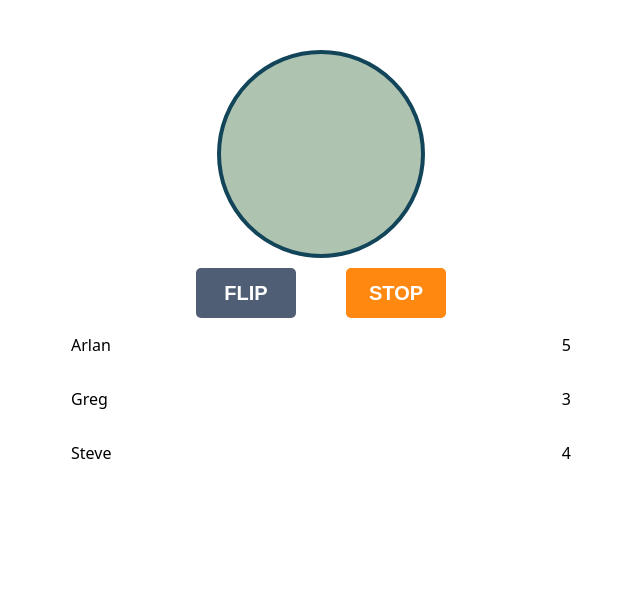
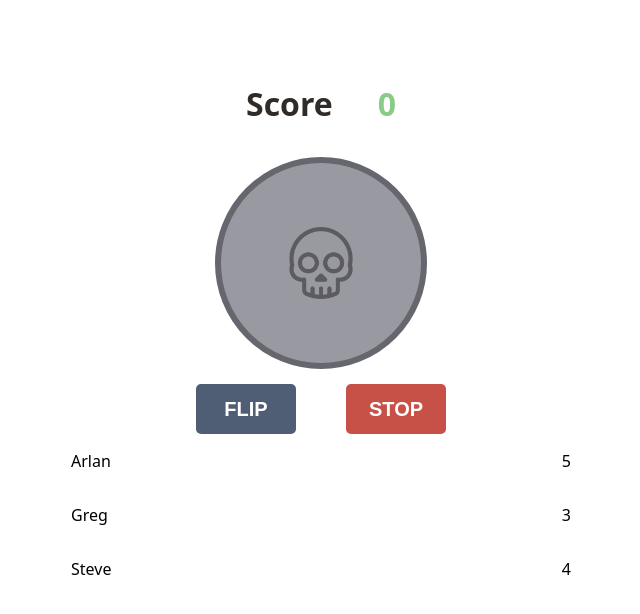
Before and after one commit to Arlan-Z/kbtu-react-api-task, a React (Vite) app in the folder coinflipper-react/: page / in a window 1280 px wide. Shown: the top 614 px of the page, without its empty margins (319-959 px from the left). Built offline with nearby package versions, Linux system fonts and the light colour scheme.

Commit message:
Cosmetic changes

```diff
--- a/coinflipper-react/src/components/Game/Coin/Coin.css
+++ b/coinflipper-react/src/components/Game/Coin/Coin.css
@@ -10,14 +10,22 @@
     width: 200px;
     aspect-ratio: 1 / 1;
     border-radius: 50%;
-    background-color: #AEC3B0;
-    border: 4px solid #124559;
-}
-
-.buttons-box {
     display: flex;
     align-items: center;
     justify-content: center;
-    flex-direction: row;
-    gap: 50px;
 }
+
+.coin.win {
+    background-color: #ffc373;
+    border: 6px solid #ffa200;
+}
+
+.coin.lose {
+    background-color: #9999a1;
+    border: 6px solid #66666e;
+}
+
+.coin img {
+    width: 72px;
+    opacity: 0.4;
+}
--- a/coinflipper-react/src/components/Game/Coin/Coin.tsx
+++ b/coinflipper-react/src/components/Game/Coin/Coin.tsx
@@ -1,12 +1,13 @@
-import CoinButton from "./CoinButton/CoinButton";
+import Crown from "../../../assets/crown.png"
+import Skull from "../../../assets/skull.png"
 import './Coin.css';
+
+const isWin = false;
 
 export default function Coin() {
     return <div className="coin-wrapper">
-        <div className="coin"/>
-        <div className="buttons-box">
-            <CoinButton title={"Flip"} bgColor="#4f5d75"/>
-            <CoinButton title={"Stop"} bgColor="#ff8811"/>
+        <div className={`coin ${isWin ? "win" : "lose"}`}>
+            <img src={isWin ? Crown : Skull} alt="crown-pic" />
         </div>
     </div>
 }
--- a/coinflipper-react/src/components/Game/Coin/CoinButton/CoinButton.tsx
+++ b/coinflipper-react/src/components/Game/Coin/CoinButton/CoinButton.tsx
@@ -1,7 +1,15 @@
 import './CoinButton.css';
 
-export default function CoinButton({ title, bgColor: textColor }: { title: string, bgColor: string }) {
+interface CoinButtonProps {
+    title: string,
+    bgColor: string,
+    onClick?: () => void
+}
+
+export default function CoinButton({ title, bgColor: textColor, onClick }: CoinButtonProps) {
     return <div className="coin-btn-wrapper">
-        <button className='coin-btn' style={{ backgroundColor: textColor }}>{title}</button>
+        <button className='coin-btn' style={{ backgroundColor: textColor }} onClick={onClick}>
+            {title}
+        </button>
     </div>
 }
--- a/coinflipper-react/src/components/Game/Game.css
+++ b/coinflipper-react/src/components/Game/Game.css
@@ -0,0 +1,35 @@
+.game-wrapper {
+    display: flex;
+    align-items: center;
+    justify-content: center;
+    flex-direction: column;
+}
+
+.score-box {
+    display: flex;
+    align-items: center;
+    justify-content: space-between;
+    flex-direction: row;
+    width: 150px;
+}
+
+.score-box h1 {
+    color: #302b27;
+    font-size: 32px;
+    font-weight: 600;
+}
+
+.score-box p {
+    color: #8acb88;
+    font-size: 32px;
+    font-weight: 600;
+}
+
+.buttons-box {
+    margin-top: 15px;
+    display: flex;
+    align-items: center;
+    justify-content: center;
+    flex-direction: row;
+    gap: 50px;
+}
--- a/coinflipper-react/src/components/Game/Game.tsx
+++ b/coinflipper-react/src/components/Game/Game.tsx
@@ -1,8 +1,20 @@
 import Coin from "./Coin/Coin";
+import CoinButton from "./Coin/CoinButton/CoinButton";
 import './Game.css';
+
+const score = 0;
 
 export default function Game() {
     return <div className="game-wrapper">
+        <div className="score-box">
+            <h1>Score</h1>
+            <p>{score}</p>
+        </div>
+
         <Coin/>
+        <div className="buttons-box">
+            <CoinButton title={"Flip"} bgColor="#4f5d75"/>
+            <CoinButton title={"Stop"} bgColor="#c75146"/>
+        </div>
     </div>
 }
```
Also changed, not shown: coinflipper-react/src/assets/crown.png (added), coinflipper-react/src/assets/skull.png (added).
